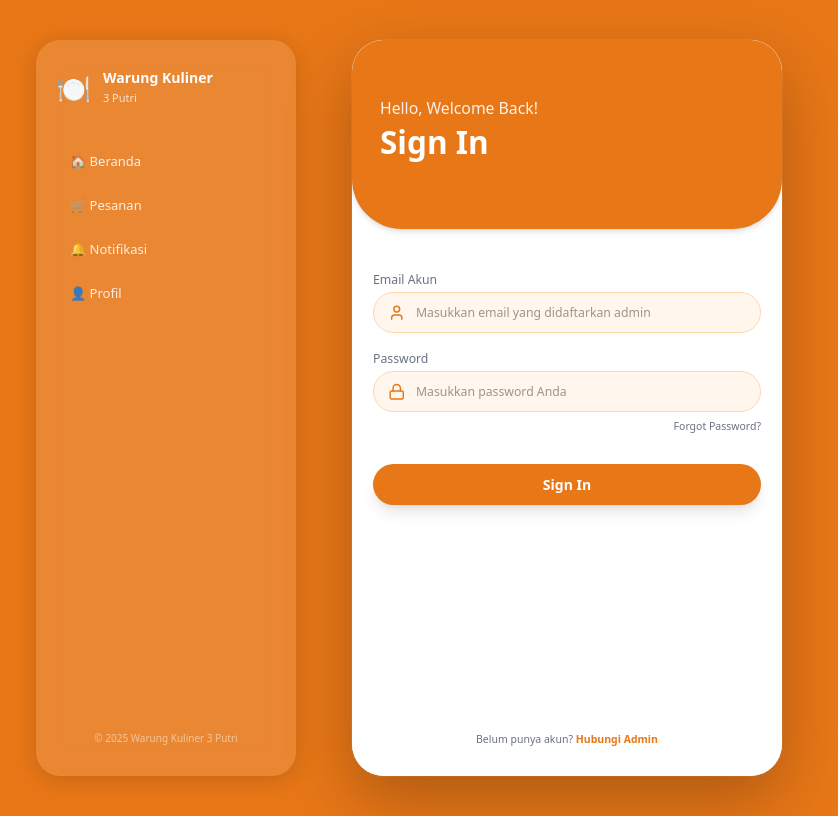
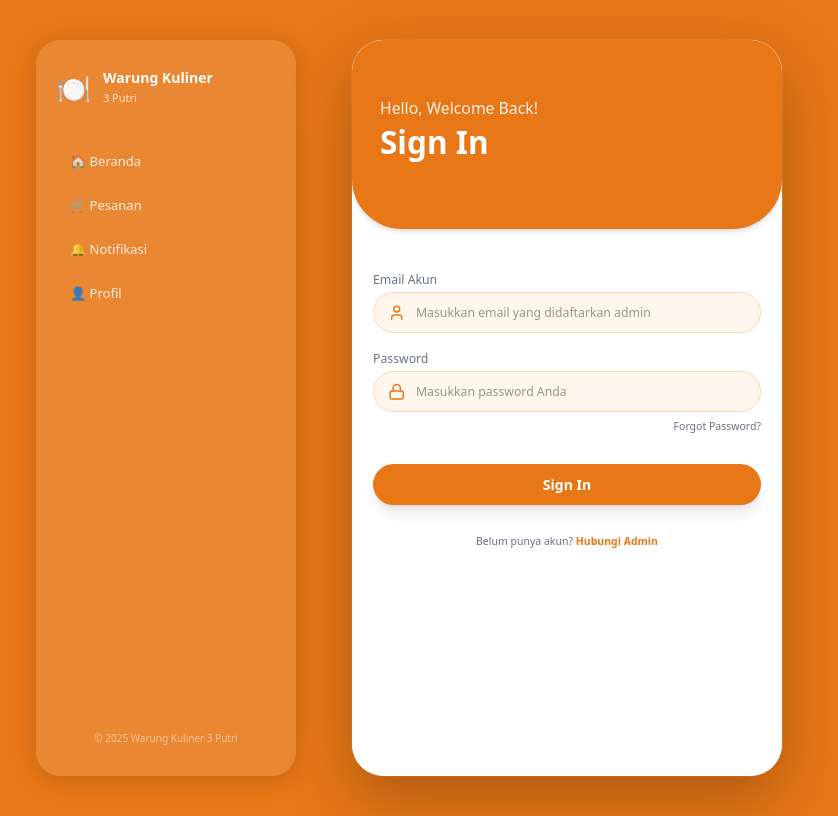
Before and after one commit to auliaaa26/websiterpl, a React (Vite) app in the folder warung-kuliner/: page / in a window 1280 px wide. Shown: the whole page, without its empty margins (231-1069 px from the left). Built offline with nearby package versions, Linux system fonts and the light colour scheme.

Commit message:
fix: pindah teks hubungi admin

```diff
--- a/warung-kuliner/src/pages/Login.jsx
+++ b/warung-kuliner/src/pages/Login.jsx
@@ -52,17 +52,15 @@ export default function Login() {
   };
 
   return (
-    // FIX: hapus min-h-screen, cukup flex-1 agar tidak overflow dari app-card
     <div className="flex-1 flex flex-col bg-white">
-      {/* Header Oranye Melengkung Ke Bawah */}
       <div className="bg-brand-orange text-white pt-16 pb-20 px-8 rounded-b-[50px] relative shadow-md text-left">
         <p className="text-lg opacity-90">Hello, Welcome Back!</p>
         <h2 className="text-4xl font-bold mt-1 text-white">Sign In</h2>
       </div>
 
-      {/* Form Input */}
-      <form onSubmit={handleSignIn} className="flex-1 px-6 pt-12 flex flex-col justify-between pb-8">
+      <form onSubmit={handleSignIn} className="px-6 pt-12 flex flex-col pb-8">
         <div className="space-y-5">
+
           <div>
             <label className="text-sm text-gray-500 block mb-1 text-left">Email Akun</label>
             <div className="flex items-center bg-orange-50 border border-orange-200 rounded-full px-4 py-3">
@@ -91,7 +89,9 @@ export default function Login() {
                 required
               />
             </div>
-            <p className="text-right text-xs text-gray-500 mt-2 cursor-pointer hover:text-brand-orange transition">Forgot Password?</p>
+            <p className="text-right text-xs text-gray-500 mt-2 cursor-pointer hover:text-brand-orange transition">
+              Forgot Password?
+            </p>
           </div>
 
           <button
@@ -101,17 +101,19 @@ export default function Login() {
           >
             {loading ? 'Memverifikasi...' : 'Sign In'}
           </button>
-        </div>
 
-        <div className="text-center space-y-4 mt-8">
+          <div className="text-center mt-2">
             <a
               href="https://wa.me/628888385316?text=Halo%20Admin%2C%20saya%20ingin%20mendaftar%20akun%20di%20Warung%20Kuliner%203%20Putri."
               target="_blank"
               rel="noopener noreferrer"
               className="text-xs text-gray-500 hover:text-brand-orange hover:underline transition"
             >
-            Belum punya akun? <span className="font-semibold text-brand-orange">Hubungi Admin</span>
+              Belum punya akun?{' '}
+              <span className="font-semibold text-brand-orange">Hubungi Admin</span>
             </a>
+          </div>
+
         </div>
       </form>
     </div>
```
Lines whose indentation alone changed are shown as unchanged.
